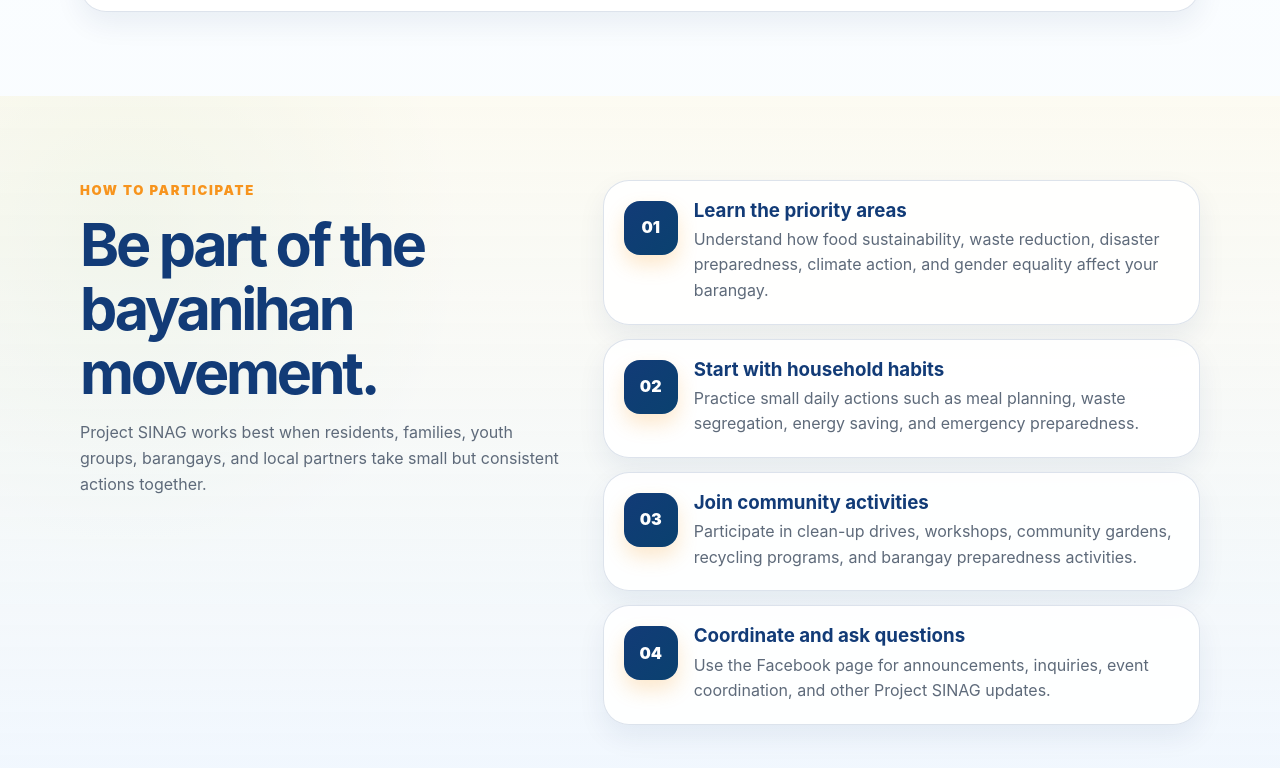
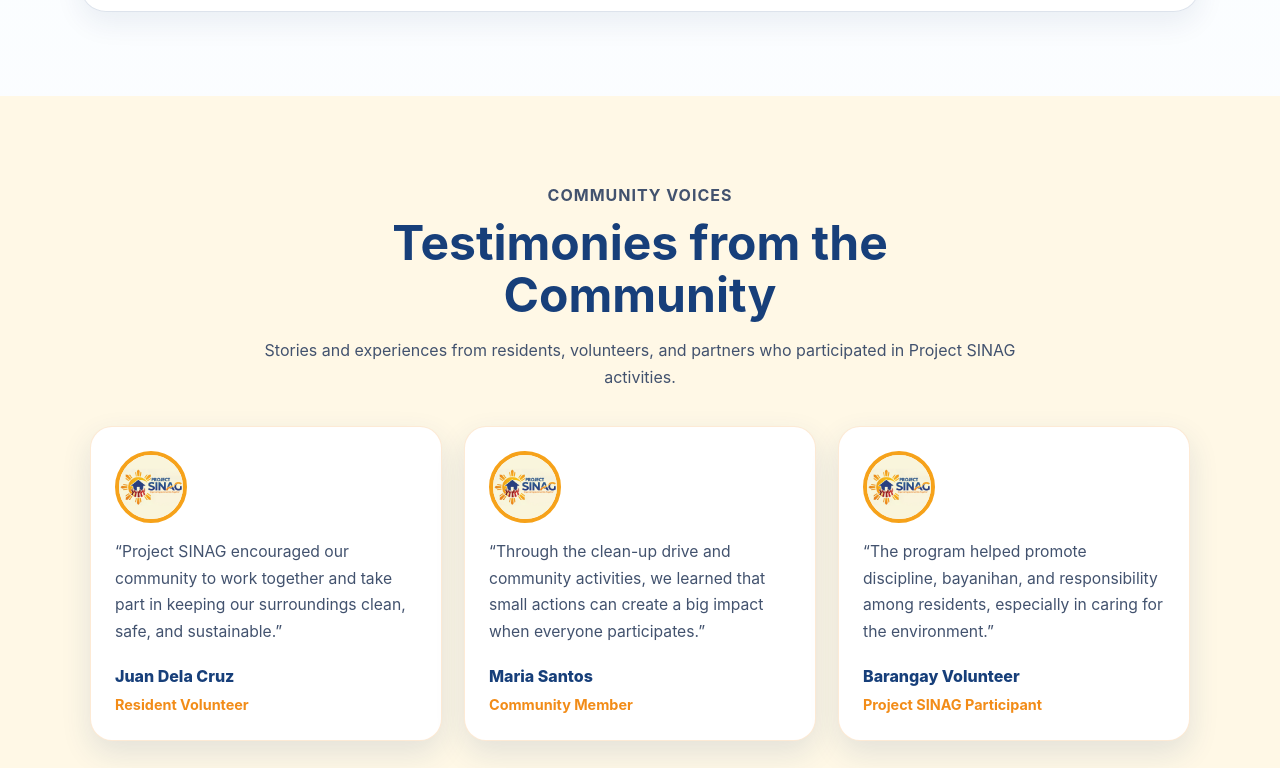
Before and after one commit to codesofaa/project-sinag, a website: page index.html in a window 1280 px wide. Shown: the part 3692-4460 px from the top of the page. Drawn offline with Linux system fonts and the light colour scheme.

Commit message:
added testimonies in the website

```diff
--- a/index.html
+++ b/index.html
@@ -1,17 +1,17 @@
 <!doctype html>
 <html lang="en">
+
 <head>
   <meta charset="UTF-8" />
   <meta name="viewport" content="width=device-width, initial-scale=1.0" />
-    <meta
-      name="description"
-      content="Project SINAG information website for active citizenry, bayanihan, and sustainable communities in Angeles City."
-    />
+  <meta name="description"
+    content="Project SINAG information website for active citizenry, bayanihan, and sustainable communities in Angeles City." />
   <meta name="theme-color" content="#0f3b70" />
   <title>Project SINAG | Empowering Communities Together</title>
   <link rel="icon" href="assets/project-sinag-logo.png" />
   <link rel="stylesheet" href="style.css" />
 </head>
+
 <body>
   <header class="site-header" id="top">
     <a class="brand" href="#top" aria-label="Project SINAG home">
@@ -46,7 +46,8 @@
           <h1>Project SINAG</h1>
           <p class="hero-subtitle">Empowering Communities Together</p>
           <p class="hero-text">
-              Strengthening active citizenry, discipline, and bayanihan by making grassroots communities active partners of the government.
+            Strengthening active citizenry, discipline, and bayanihan by making grassroots communities active partners
+            of the government.
           </p>
           <div class="hero-actions">
             <a class="btn btn-primary" href="#sdg">View Citizen Actions</a>
@@ -78,10 +79,12 @@
         </div>
         <div class="about-content reveal">
           <p>
-              Project SINAG intensifies the implementation of DILG programs and local government priority thrusts by empowering grassroots communities to participate in governance and sustainable development.
+            Project SINAG intensifies the implementation of DILG programs and local government priority thrusts by
+            empowering grassroots communities to participate in governance and sustainable development.
           </p>
           <p>
-              It promotes a culture of active citizenry, discipline, and bayanihan, encouraging residents to take ownership of their community’s progress while strengthening responsibility and national pride.
+            It promotes a culture of active citizenry, discipline, and bayanihan, encouraging residents to take
+            ownership of their community’s progress while strengthening responsibility and national pride.
           </p>
           <div class="value-list" id="values-list"></div>
         </div>
@@ -111,13 +114,29 @@
       </div>
     </section>
 
+    <section class="testimonials-section" id="testimonials">
+      <div class="section-header">
+        <p class="section-label">Community Voices</p>
+        <h2>Testimonies from the Community</h2>
+        <p>
+          Stories and experiences from residents, volunteers, and partners who
+          participated in Project SINAG activities.
+        </p>
+      </div>
+
+      <div class="testimonials-grid" id="testimonialsGrid">
+        <!-- Testimony cards will be added here using JavaScript -->
+      </div>
+    </section>
+
     <section class="section-pad soft-section" id="participate">
       <div class="container participate-grid">
         <div class="section-heading reveal">
           <p class="eyebrow">How to Participate</p>
           <h2>Be part of the bayanihan movement.</h2>
           <p>
-              Project SINAG works best when residents, families, youth groups, barangays, and local partners take small but consistent actions together.
+            Project SINAG works best when residents, families, youth groups, barangays, and local partners take small
+            but consistent actions together.
           </p>
         </div>
 
@@ -131,7 +150,8 @@
           <p class="eyebrow">Questions or updates?</p>
           <h2>Connect with Project SINAG through Facebook.</h2>
           <p>
-              For event announcements, inquiries, coordination, and other concerns, visit the official Facebook page linked to this website.
+            For event announcements, inquiries, coordination, and other concerns, visit the official Facebook page
+            linked to this website.
           </p>
         </div>
         <button class="btn btn-primary fb-link" type="button">Go to Facebook Page</button>
@@ -156,4 +176,5 @@
 
   <script src="script.js"></script>
 </body>
+
 </html>
--- a/script.js
+++ b/script.js
@@ -329,3 +329,62 @@ function init() {
 }
 
 document.addEventListener("DOMContentLoaded", init);
+
+
+// testimonies
+const testimonies = [
+  {
+    name: "Juan Dela Cruz",
+    role: "Resident Volunteer",
+    photo: "assets/project-sinag-logo.png",
+    message:
+      "Project SINAG encouraged our community to work together and take part in keeping our surroundings clean, safe, and sustainable."
+  },
+  {
+    name: "Maria Santos",
+    role: "Community Member",
+    photo: "assets/project-sinag-logo.png",
+    message:
+      "Through the clean-up drive and community activities, we learned that small actions can create a big impact when everyone participates."
+  },
+
+  {
+    name: "Barangay Volunteer",
+    role: "Project SINAG Participant",
+    photo: "assets/project-sinag-logo.png",
+    message:
+      "The program helped promote discipline, bayanihan, and responsibility among residents, especially in caring for the environment."
+  }
+];
+
+const testimonialsGrid = document.getElementById("testimonialsGrid");
+
+if (testimonialsGrid) {
+  testimonies.forEach(function (testimony) {
+    const card = document.createElement("article");
+
+    card.className = "testimony-card";
+
+    card.innerHTML = `
+      <img
+        src="${testimony.photo}"
+        alt="Photo of ${testimony.name}"
+        class="testimony-photo"
+      >
+
+      <p class="testimony-text">
+        “${testimony.message}”
+      </p>
+
+      <div class="testimony-name">
+        ${testimony.name}
+      </div>
+
+      <div class="testimony-role">
+        ${testimony.role}
+      </div>
+    `;
+
+    testimonialsGrid.appendChild(card);
+  });
+}
--- a/style.css
+++ b/style.css
@@ -788,3 +788,99 @@ h1 {
     object-position: center;
   }
 }
+
+/* testimony */
+
+.testimonials-section {
+  padding: 70px 20px;
+  background: #fff8e6;
+}
+
+.testimonials-section .section-header {
+  max-width: 760px;
+  margin: 0 auto 35px;
+  text-align: center;
+}
+
+.section-label {
+  color: #f28c18;
+  font-weight: 700;
+  text-transform: uppercase;
+  letter-spacing: 1px;
+  margin-bottom: 8px;
+}
+
+.testimonials-section h2 {
+  color: #173f7a;
+  font-size: clamp(2rem, 5vw, 3rem);
+  margin-bottom: 12px;
+}
+
+.testimonials-section p {
+  color: #42526e;
+  line-height: 1.7;
+}
+
+.testimonials-grid {
+  max-width: 1100px;
+  margin: 0 auto;
+  display: grid;
+  grid-template-columns: repeat(3, 1fr);
+  gap: 22px;
+}
+
+.testimony-card {
+  background: white;
+  border-radius: 22px;
+  padding: 24px;
+  box-shadow: 0 12px 30px rgba(23, 63, 122, 0.12);
+  border: 1px solid rgba(242, 140, 24, 0.18);
+}
+
+.testimony-photo {
+  width: 72px;
+  height: 72px;
+  border-radius: 50%;
+  object-fit: cover;
+  border: 4px solid #f6a21a;
+  margin-bottom: 16px;
+}
+
+.testimony-text {
+  font-size: 0.98rem;
+  color: #334155;
+  line-height: 1.7;
+  margin-bottom: 18px;
+}
+
+.testimony-name {
+  font-weight: 800;
+  color: #173f7a;
+  margin-bottom: 4px;
+}
+
+.testimony-role {
+  font-size: 0.9rem;
+  color: #f28c18;
+  font-weight: 700;
+}
+
+@media (max-width: 900px) {
+  .testimonials-grid {
+    grid-template-columns: repeat(2, 1fr);
+  }
+}
+
+@media (max-width: 640px) {
+  .testimonials-section {
+    padding: 55px 16px;
+  }
+
+  .testimonials-grid {
+    grid-template-columns: 1fr;
+  }
+
+  .testimony-card {
+    padding: 20px;
+  }
+}
```
Lines whose indentation alone changed are shown as unchanged.
